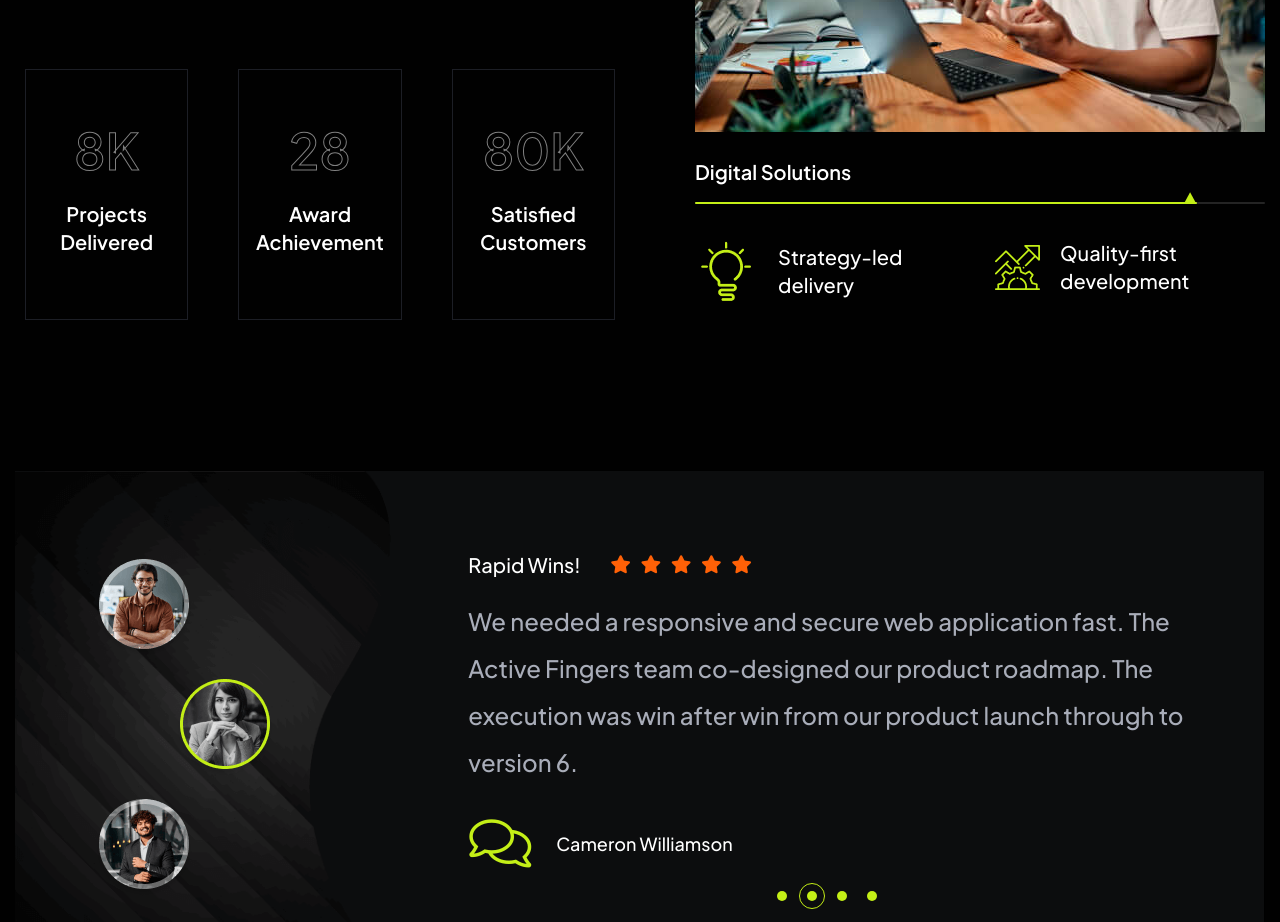
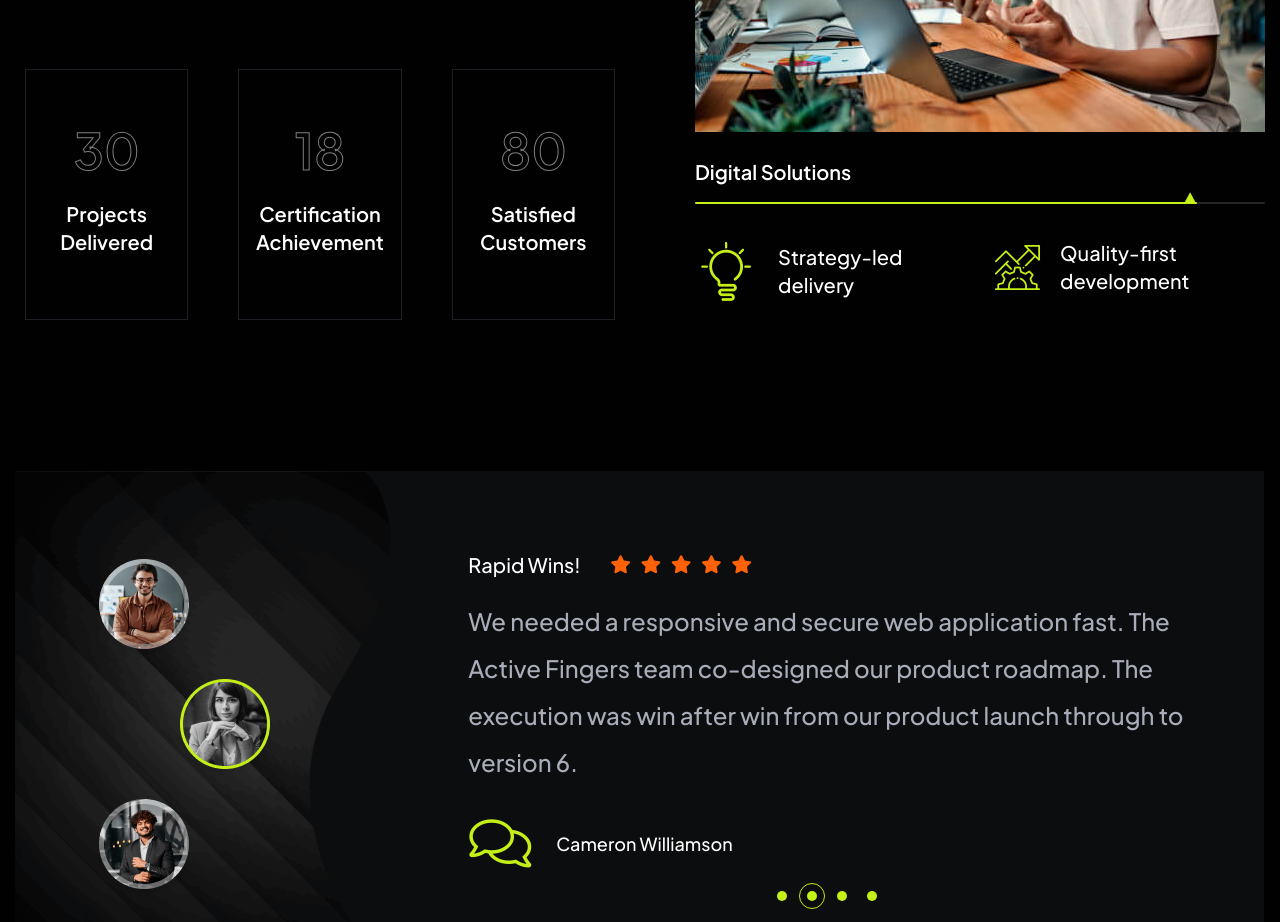
Before and after one commit to vuminhphong23/activefingers, a Next.js app: page / in a window 1280 px wide. Shown: the part 3080-4002 px from the top of the page. Built offline with nearby package versions, Linux system fonts and the light colour scheme; a web font is replaced by a local one.

Commit message:
edit Our Company Strategy Mission

```diff
--- a/components/sections/StrategyMission.js
+++ b/components/sections/StrategyMission.js
@@ -18,19 +18,19 @@
                                 <div className="row pt-20">
                                     <div className="col-xl-4 col-lg-3 col-md-4 col-6 col-small">
                                         <div className="counter-item counter-text-wrap">
-                                            <CounterUp count={8} time={3} k />
+                                            <CounterUp count={30} time={3} />
                                             <h6 className="counter-title">Projects Delivered</h6>
                                         </div>
                                     </div>
                                     <div className="col-xl-4 col-lg-3 col-md-4 col-6 col-small">
                                         <div className="counter-item counter-text-wrap">
-                                            <CounterUp count={28} time={3} />
-                                            <h6 className="counter-title">Award Achievement</h6>
+                                            <CounterUp count={18} time={3} />
+                                            <h6 className="counter-title">Certification Achievement</h6>
                                         </div>
                                     </div>
                                     <div className="col-xl-4 col-lg-3 col-md-4 col-6 col-small">
                                         <div className="counter-item counter-text-wrap">
-                                            <CounterUp count={80} time={3} k />
+                                            <CounterUp count={80} time={3} />
                                             <h6 className="counter-title">Satisfied Customers</h6>
                                         </div>
                                     </div>
```
Also changed, not shown: 1 other file (tests, documents, lock files or other folders).
